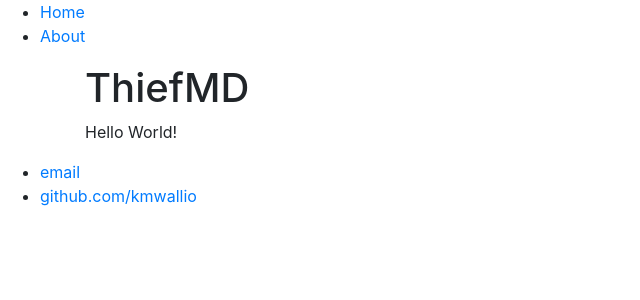
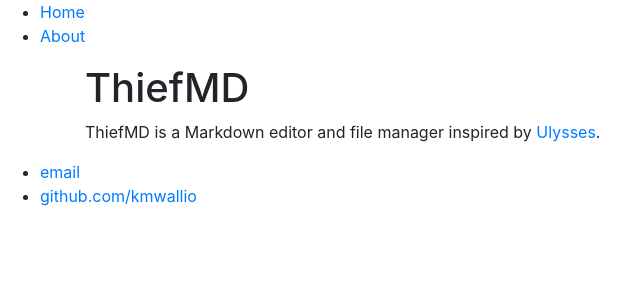
Before and after one commit to kmwallio/ThiefMD, a Jekyll site: the page built from docs/index.md, in a window 1280 px wide. Shown: the top 300 px of the page, without its empty margins (0-640 px from the left). Built offline with Jekyll 4.4.1, drawn with Linux system fonts in a browser that asks for light colours.

Commit message:
Working on docs/website

```diff
--- a/docs/index.md
+++ b/docs/index.md
@@ -5,4 +5,4 @@ title: ThiefMD
 
 # ThiefMD
 
-Hello World!
+ThiefMD is a Markdown editor and file manager inspired by [Ulysses](https://ulysses.app).
```
Also changed, not shown: docs/about/index.md (added, +6 -0 lines).
